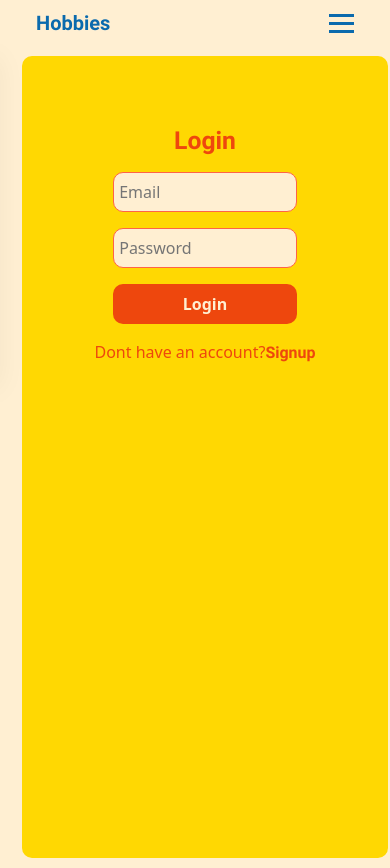
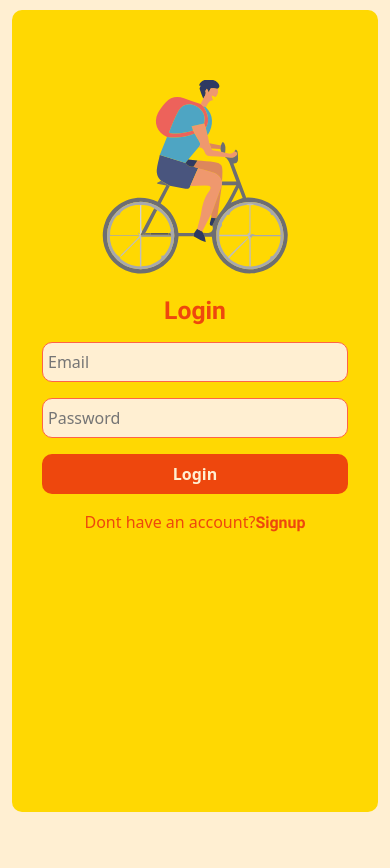
Before and after one commit to floydfdes/app-hobbies-nextjs, a Next.js app: page /login in a window 390 px wide. After the commit the page ends 844 px from the top, so only its background shows below. Built offline with nearby package versions, Linux system fonts and the light colour scheme.

Commit message:
Mobile UI improvements.

```diff
--- a/pages/about.jsx
+++ b/pages/about.jsx
@@ -3,7 +3,7 @@ const About = () => {
   return (
     <div className="container">
       <Head>
-        <title>Postpred - About</title>
+        <title>Hobbies - About</title>
       </Head>
       <h1>About Page</h1>
     </div>
--- a/pages/home.jsx
+++ b/pages/home.jsx
@@ -3,7 +3,7 @@ const Home = () => {
   return (
     <div>
       <Head>
-        <title>Postpred - Home</title>
+        <title>Hobbies - Home</title>
         <meta
           name="description"
           content="On this page you can create a post of your hobbies"
--- a/pages/login.jsx
+++ b/pages/login.jsx
@@ -1,14 +1,22 @@
 import React from "react";
 import Head from "next/head";
 import Link from "next/link";
+import Image from "next/image";
+import singing from "../Assets/images/hobbies_e.svg";
 import styles from "../styles/Login.module.css";
+import { useEffect } from "react/cjs/react.development";
 function Login() {
-  hideHeader();
-  function hideHeader() {
-    try {
-      let header = document.getElementsByClassName("header");
-      console.log(header[0].classList.add("display-none"));
-    } catch (error) {}
+  let screenWidth = 0;
+  useEffect(() => {
+    let header = document.getElementsByClassName("header");
+    console.log(header[0].classList.add("display-none"));
+    screenWidth = window.innerWidth;
+    console.log(screenWidth);
+    window.addEventListener("resize", onResize);
+  }, []);
+  function onResize() {
+    screenWidth = window.innerWidth;
+    console.log(screenWidth);
   }
 
   return (
@@ -24,6 +32,7 @@ function Login() {
           <div
             className={`${styles.loginContainer} col-lg-6 col-md-6 col-sm-12`}
           >
+            {screenWidth < 720 && <Image src={singing} />}
             <h2>Login</h2>
             <form>
               <div className="mt-3">
--- a/styles/Login.module.css
+++ b/styles/Login.module.css
@@ -39,8 +39,25 @@
   border: 1px solid tomato;
   outline: none;
 }
-
+.loginContainer img {
+  display: none !important;
+}
 .loginContainer div,
 .loginContainer a {
   color: var(--fourth-color) !important;
 }
+
+@media screen and (max-width: 720px) {
+  .containerHeight {
+    margin: 10px 0px !important;
+  }
+  .loginContainer button,
+  .loginContainer input {
+    width: 100%;
+  }
+  .loginContainer img {
+    display: block !important;
+    height: 200px !important;
+    margin-bottom: 10px !important;
+  }
+}
```
Also changed, not shown: Assets/images/hobbies_d.svg (added), Assets/images/hobbies_e.svg (added).
